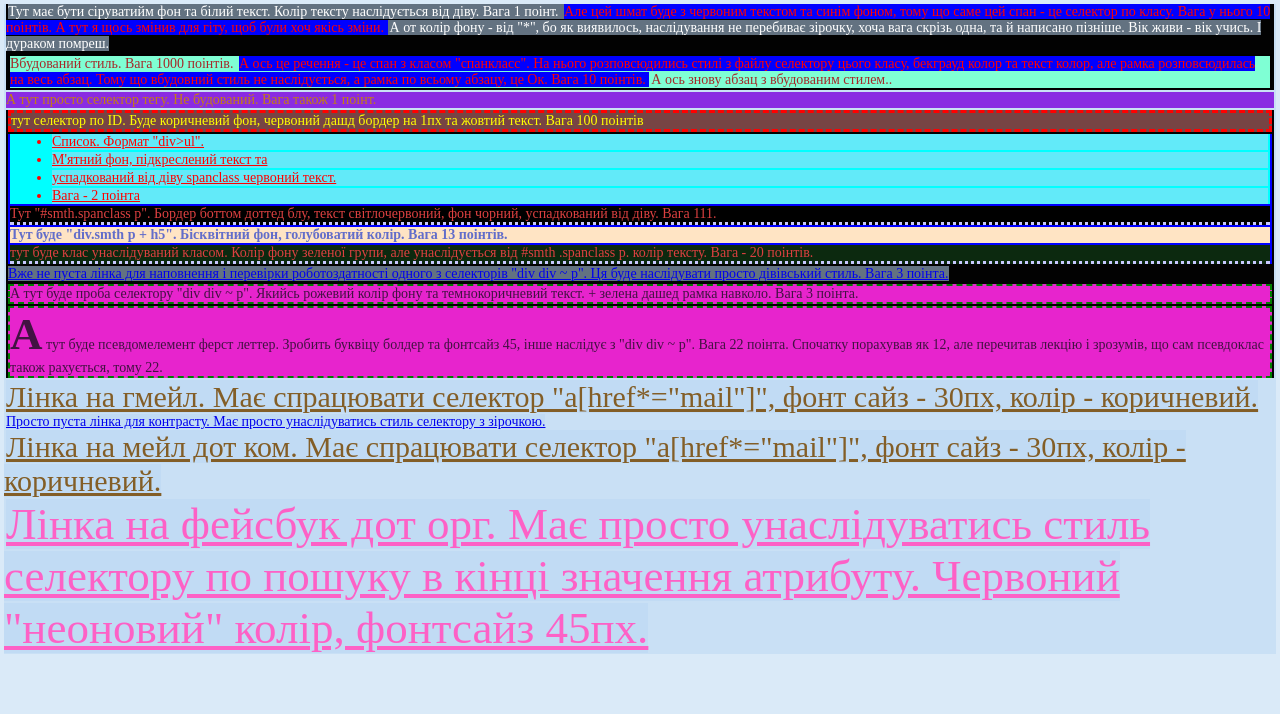
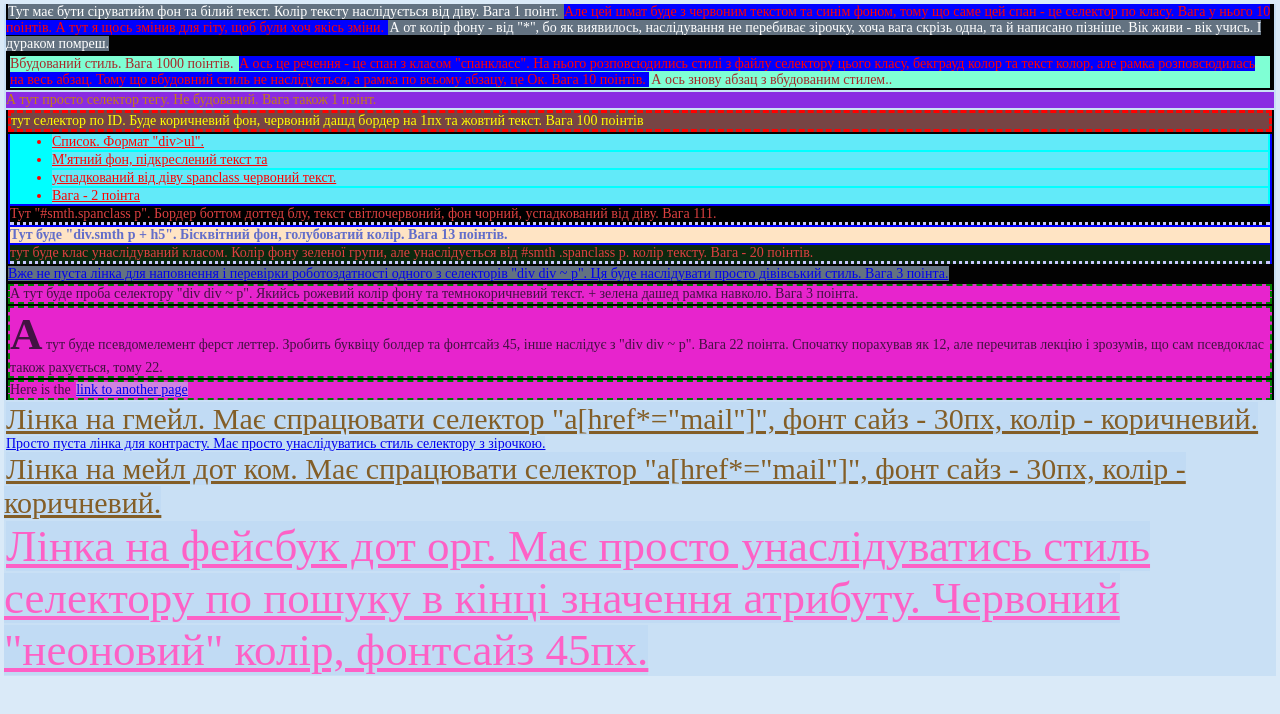
Before and after one commit to tolieck89/HillelTolieckHW5, a plain HTML site: page index.html in a window 1280 px wide. Drawn offline with Linux system fonts and the light colour scheme.

Commit message:
Added link to another page in the index file

```diff
--- a/index.html
+++ b/index.html
@@ -40,6 +40,7 @@
 
             <p class="pfirst">А тут буде псевдомелемент ферст леттер. Зробить буквіцу болдер та фонтсайз 45, інше наслідує з "div div ~ p". Вага 22 поінта. Спочатку порахував як
                 12, але перечитав лекцію і зрозумів, що сам псевдоклас також рахується, тому 22.  </p>
+            <p>Here is the <a href="/pages/Another_page for_testing_git.html">link to another page</a></p>
         </div>
 
         <a href="gmail.com">Лінка на гмейл. Має спрацювати селектор "a[href*="mail"]", фонт сайз - 30пх, колір - коричневий.  </a><br>
```
